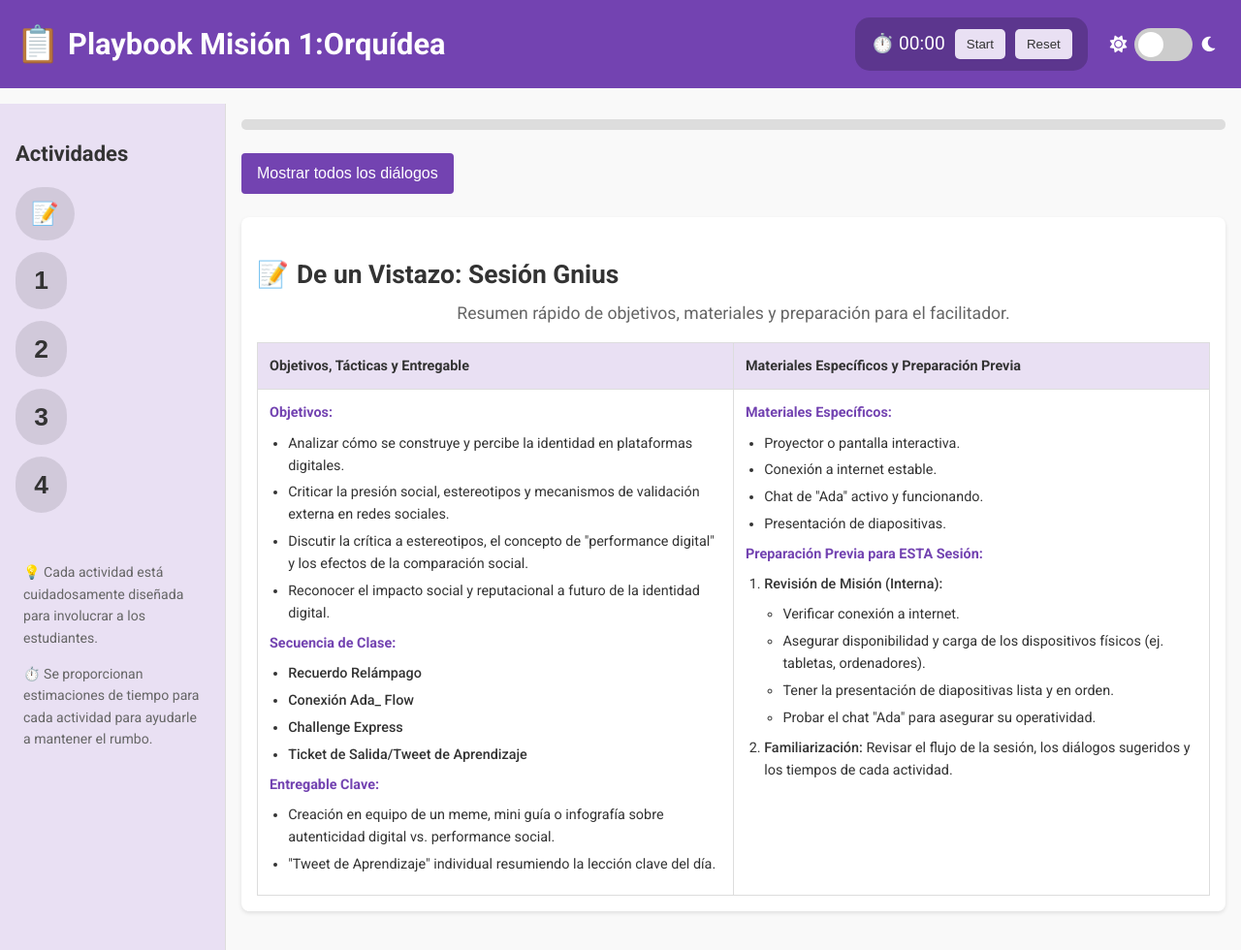
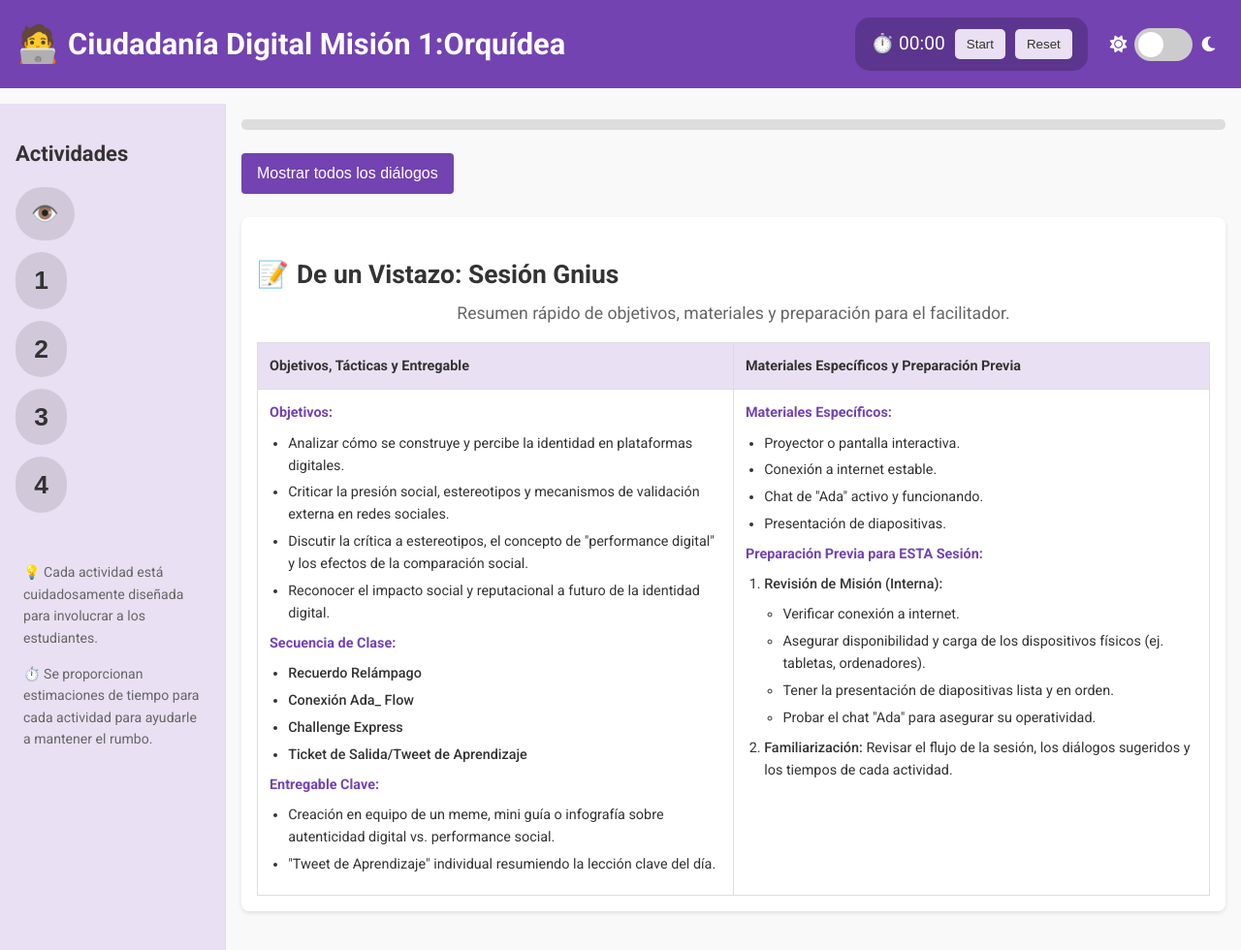
Before and after one commit to CrisGnius/PB_Output_Sample_Gaby, a plain HTML site: page index.html in a window 1280 px wide. Shown: the whole page at 97% size. Drawn offline with Linux system fonts and the light colour scheme.

Commit message:
Update index.html

```diff
--- a/index.html
+++ b/index.html
@@ -3,7 +3,7 @@
 <head>
     <meta charset="UTF-8">
     <meta name="viewport" content="width=device-width, initial-scale=1.0">
-    <title>Playbook Misión 1: Orquídea</title>
+    <title>Ciudadanía Digital 1: Orquídea</title>
     <link rel="stylesheet" href="style.css">
     <link rel="stylesheet" href="https://fonts.googleapis.com/css2?family=Roboto:wght@400;500;700&display=swap">
     <link rel="stylesheet" href="https://cdnjs.cloudflare.com/ajax/libs/font-awesome/6.0.0/css/all.min.css" integrity="sha512-9usAa10IRO0HhonpyAIVpjrylPvoDwiPUiKdWk5t3PyolY1cOd4DSE0Ga+ri4AuTroPR5aQvXU9xC6qOPnzFeg==" crossorigin="anonymous" referrerpolicy="no-referrer" />
@@ -11,7 +11,7 @@
 <body>
 
     <header>
-        <h1><span class="book-icon">📋</span> <strong>Playbook Misión 1:Orquídea</strong></h1>
+        <h1><span class="book-icon">🧑‍💻</span> <strong>Ciudadanía Digital Misión 1:Orquídea</strong></h1>
         <div class="header-widgets">
             <div class="timer-container">
                 <span id="timer">⏱️ 00:00</span>
@@ -33,7 +33,7 @@
         <aside class="activity-list">
             <h2>Actividades</h2>
             <ul>
-                <li><a href="#activity-0">📝</a></li>
+                <li><a href="#activity-0">👁️</a></li>
                 <li><a href="#activity-1">1</a></li>
                 <li><a href="#activity-2">2</a></li>
                 <li><a href="#activity-3">3</a></li>
```
